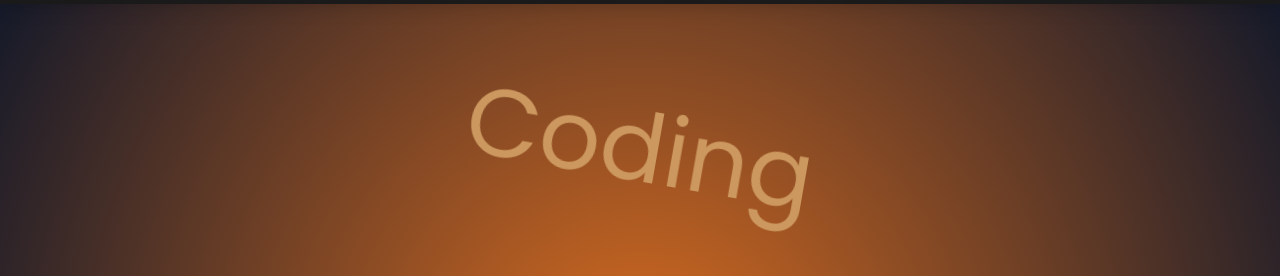
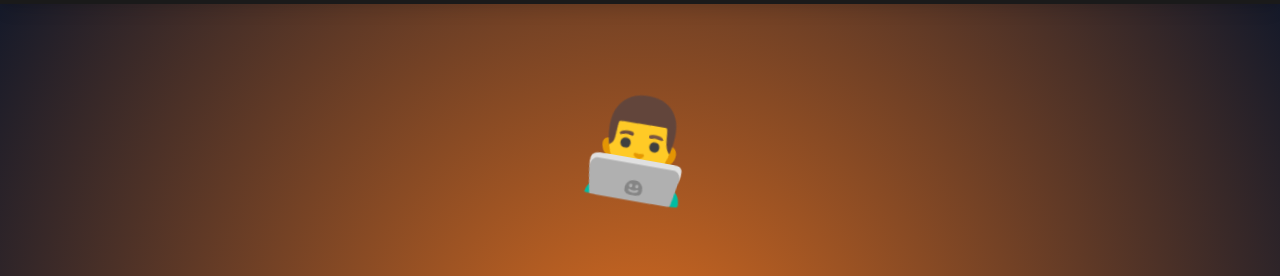
Before and after one commit to Cathy-45/cathy-portfolio-integrated, a React (Vite) app: page /portfolio in a window 1280 px wide. Shown: the part 190-466 px from the top of the page. Built offline with nearby package versions, Linux system fonts and the light colour scheme.

Commit message:
feat(portfolio): transform empire origin story

```diff
--- a/src/components/MyPortfolio.jsx
+++ b/src/components/MyPortfolio.jsx
@@ -61,7 +61,7 @@ const MyPortfolio = () => {
       <div className="relative z-10 min-h-screen flex flex-col justify-center px-6 py-24">
         <div className="text-center max-w-7xl mx-auto w-full">
           {/* EMOJI + TITLE */}
-          <div className="text-6xl sm:text-8xl animate-wave mb-8 select-none">Coding</div>
+          <div className="text-6xl sm:text-8xl animate-wave mb-8 select-none">👨‍💻</div>
 
           <h1 className="text-4xl sm:text-5xl md:text-6xl lg:text-7xl font-black mb-12
                          text-transparent bg-clip-text
```
